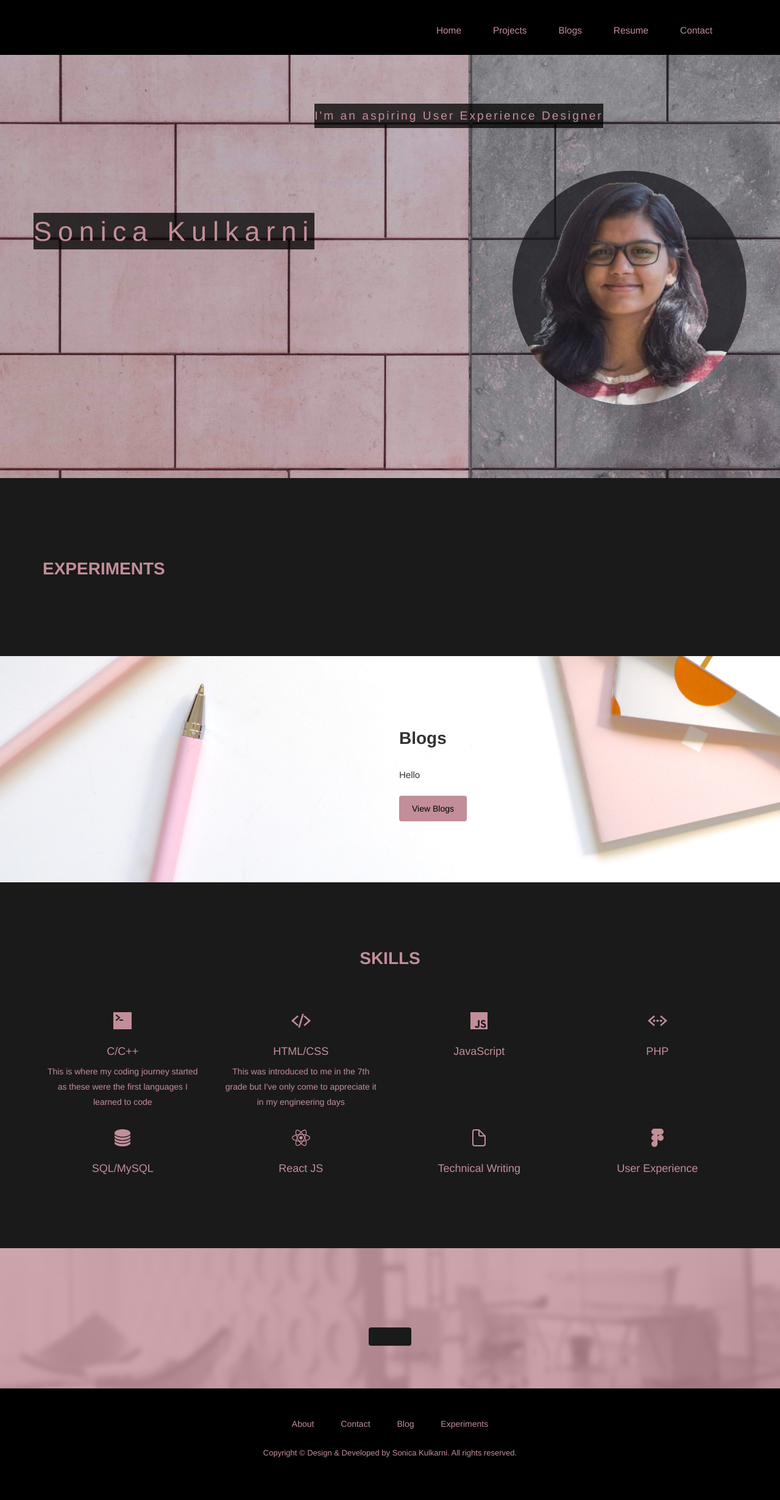
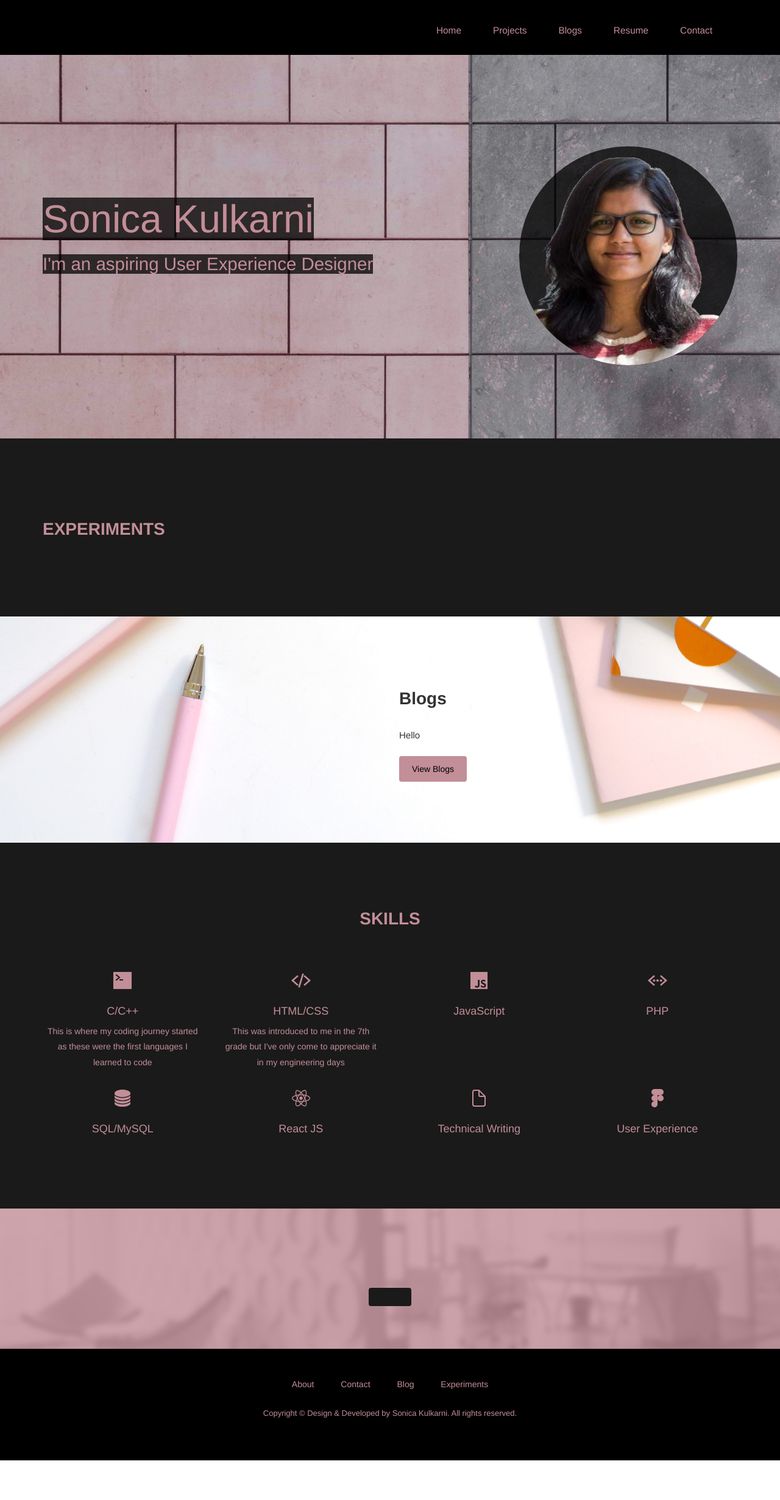
Before and after one commit to spencereid/spencereid.github.io, a Jekyll site: the page built from index.html, in a window 1280 px wide. Shown: the whole page at 61% size. Built offline with Jekyll 4.4.1, drawn with Linux system fonts in a browser that asks for light colours; nearby versions of some CDN libraries; some web fonts are replaced; after the commit the page ends 2395 px from its top, so only the background shows below that.

Commit message:
Fixing Frontpage

```diff
--- a/index.html
+++ b/index.html
@@ -18,14 +18,15 @@ permalink: /
   <div class="container">
     <div class="row">
     <!--  <div class="col-sm-8"> -->
-        <div class="block">
-       <h1 class="animated fadeInUp overlay-h1 spaced p-h"style="font-weight: 500; font-size: 3.5vw; margin-top: 14vw; float: left;"> Sonica Kulkarni</h1>
-          <p class="animated fadeInUp overlay-p p-h" style="font-weight: 500; font-size: 1.5vw; float: left;">I'm an aspiring User Experience Designer </p>
+        <div class="col-sm-7">
+          <h1 class="animated fadeInUp overlay-h1 spaced p-h" style="font-weight: 500; font-size: 5vw; margin-top: 12vw; float: left;margin-bottom:1.8vw"> Sonica Kulkarni</h1>
+          <br>
+          <h4 class="animated fadeInUp overlay-p p-h" style="font-weight: 500; font-size: 2.3vw; float: left;">I'm an aspiring User Experience Designer </h4>
         </div>
     <!--  </div> -->
            <!-- <div class="col-sm-4"> -->
-        <div class="block">
-<img style="border-radius: 50%; margin-top: 5.5vw; background-color: black; background: rgba(0, 0, 0, 0.75); width: 30vw; height: 30vw; float: right;" src="..\img\Sonica.png"  alt="Img">
+        <div class="col-md-5">
+<img style="border-radius: 50%; margin-top: 5.5vw; background-color: black; background: rgba(0, 0, 0, 0.75); width: 28vw; height: 28vw; float: right;" src="..\img\Sonica.png"  alt="Img">
         </div>
      <!-- </div> .col-md-5 close -->
     </div>
```
